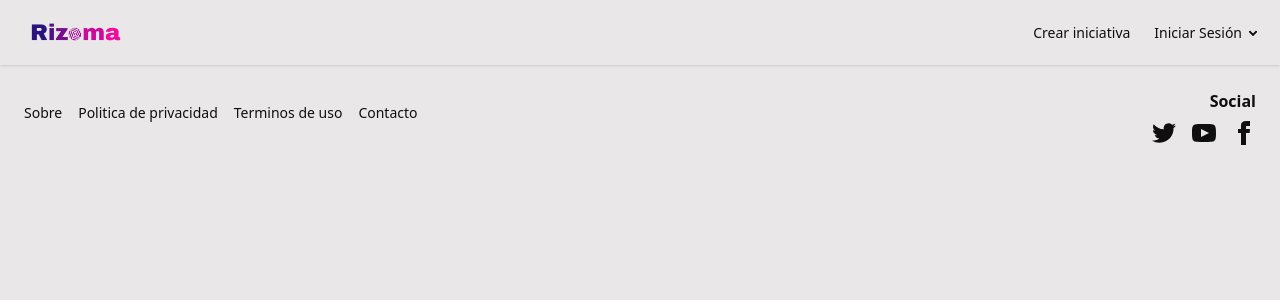
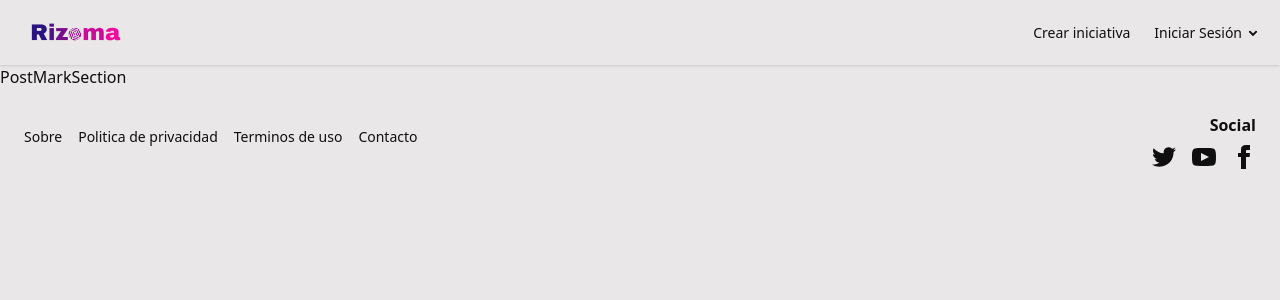
Before and after one commit to Rizoma-decentralized-networks/frontEnd, a React (Vite) app: page /post-mark in a window 1280 px wide. Shown: the top 300 px of the page. Built offline with nearby package versions, Linux system fonts and the light colour scheme.

Commit message:
Feat(Mark) : Create Post Mark page and PostMark section

```diff
--- a/package.json
+++ b/package.json
@@ -11,6 +11,7 @@
   },
   "dependencies": {
     "@tailwindcss/vite": "^4.1.6",
+    "axios": "^1.9.0",
     "daisyui": "^5.0.35",
     "react": "^19.1.0",
     "react-dom": "^19.1.0",
--- a/src/application/AppRouter.jsx
+++ b/src/application/AppRouter.jsx
@@ -3,6 +3,7 @@ import RegisterPage from '../pages/RegisterPage';
 import LoginPage from '../pages/LoginPage';
 import App from '../App';
 import Layout from '../components/Layout';
+import PostMarkPage from '../pages/PostMakPage';
 
 const AppRouter = () => {
     return (
@@ -12,6 +13,7 @@ const AppRouter = () => {
             <Route path="/" element={<App />} />
             <Route path="/register" element={<RegisterPage />} />
             <Route path="/login" element={<LoginPage />} />
+            <Route path="/post-mark" element={<PostMarkPage />} />
         </Routes>
         </Layout>
         </BrowserRouter>
--- a/src/components/NavBar.jsx
+++ b/src/components/NavBar.jsx
@@ -11,7 +11,7 @@ export default function NavBar() {
       <div className="flex-none">
         <ul className="menu menu-horizontal px-1">
           <li>
-            <a>Crear iniciativa</a>
+            <Link to="/post-mark">Crear iniciativa</Link>
           </li>
           <li>
             <details>
--- /dev/null
+++ b/src/components/sections/PostMarkSection.jsx
@@ -0,0 +1,11 @@
+import React from 'react';
+
+const PostMarkSection = () => {
+    return (
+        <div>
+            <h1>PostMarkSection</h1>
+        </div>
+    );
+};
+
+export default PostMarkSection;
--- /dev/null
+++ b/src/pages/PostMakPage.jsx
@@ -0,0 +1,9 @@
+import PostMarkSection from "../components/sections/PostMarkSection";
+
+export default function PostMakPage() {
+    return (
+        <div>
+            <PostMarkSection />
+        </div>
+    );
+}
```
Also changed, not shown: 1 other file (tests, documents, lock files or other folders).
